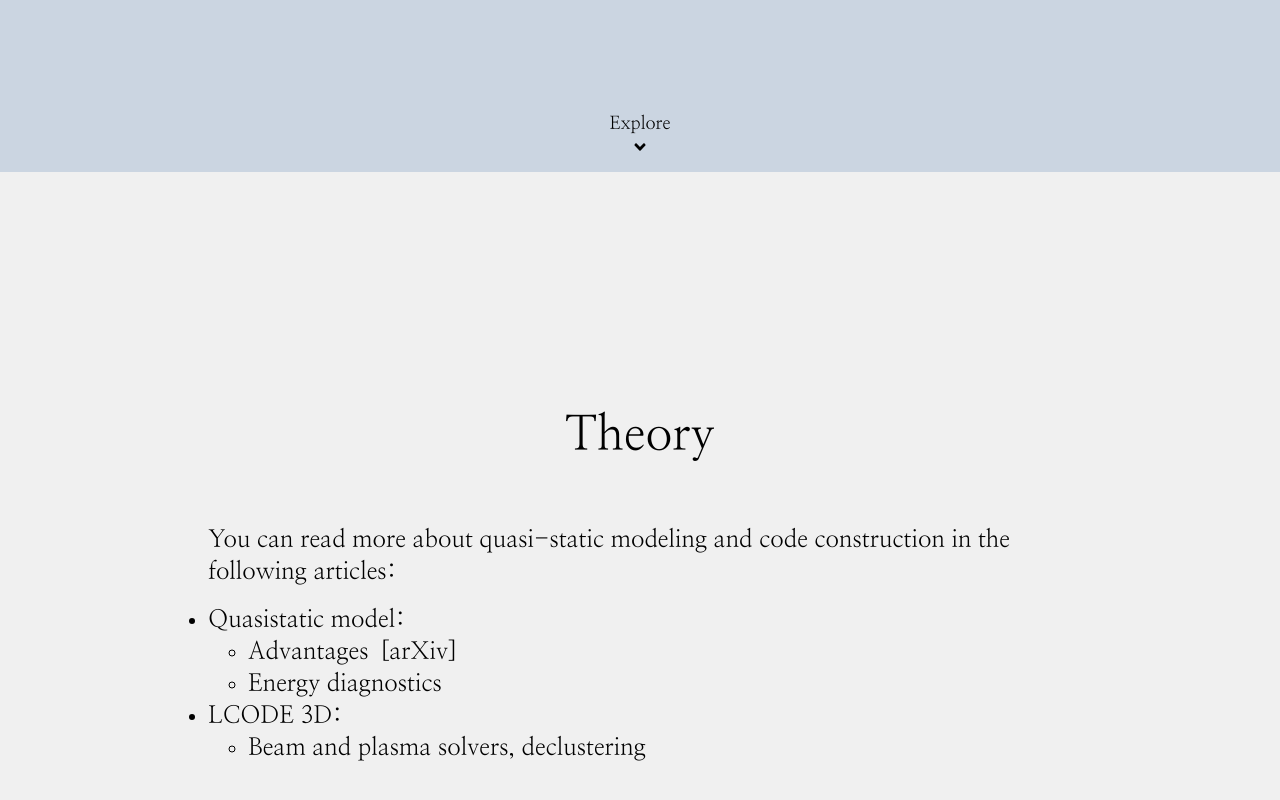
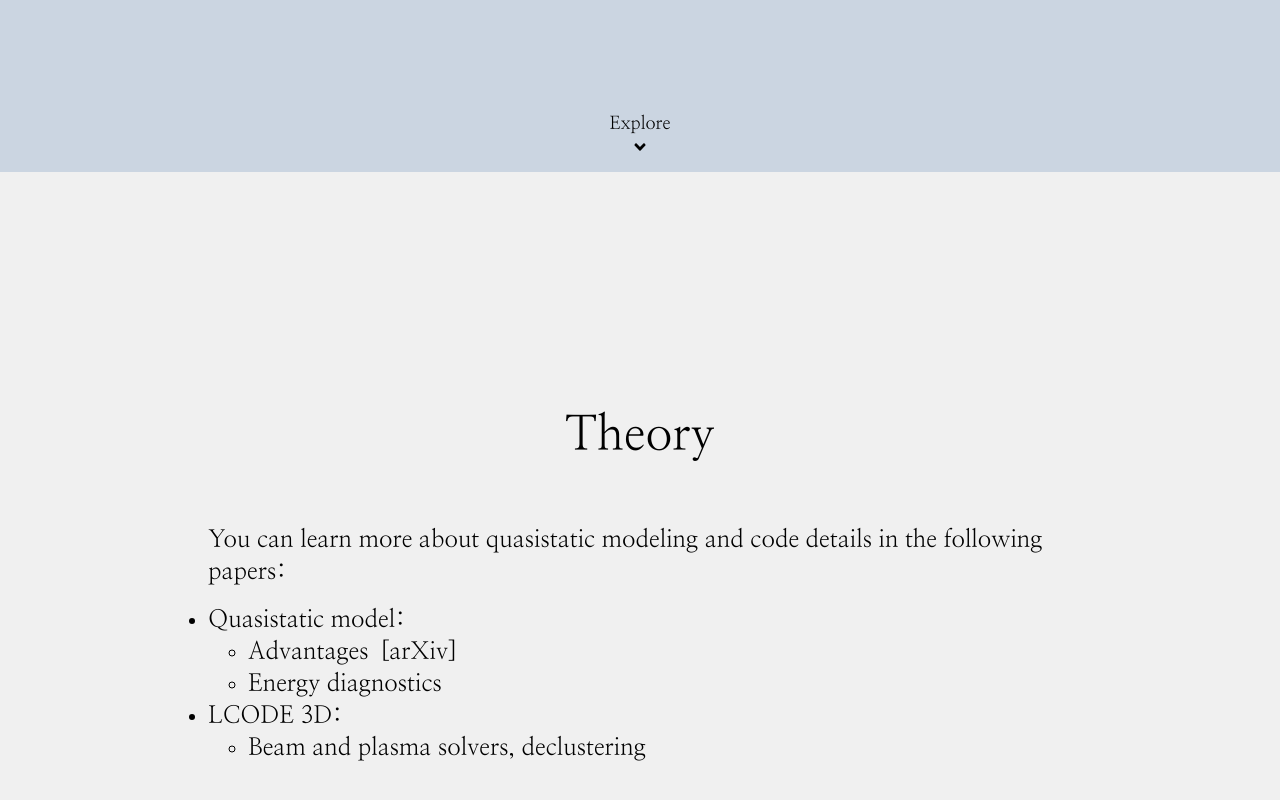
Before and after one commit to nikiquark/lcode_site, a Next.js app: page / in a window 1280 px wide. Shown: the part 628-1428 px from the top of the page. Built offline with nearby package versions, Linux system fonts and the light colour scheme.

Commit message:
feat: Image>img for ssg

```diff
--- a/src/app/2d/page.tsx
+++ b/src/app/2d/page.tsx
@@ -72,7 +72,7 @@ export default function L2D() {
       <main className="relative">
         <section className="flex flex-col h-svh pt-20 bg-[color:rgb(var(--first-bg-rgb))]">
           <div className="flex flex-1 flex-col lg:flex-row justify-center items-center px-12 2xl:px-36 gap-x-20">
-            <Image width={1078} height={535} className="hidden lg:block h-56" src="/l2d_anim.gif" alt="Animation of LCODE 2D" />
+            <img width={1078} height={535} className="hidden lg:block h-56" src="/l2d_anim.gif" alt="Animation of LCODE 2D" />
             <div className="flex flex-col gap-y-9 items-start">
               <h2 className="text-3xl lg:text-6xl">LCODE 2D</h2>
               <p className="text-xl lg:text-2xl xl:text-3xl">LCODE is a freely-distributed code for simulations of particle beam-driven plasma wakefield acceleration. The quasi-static approximation is used for calculating plasma response. The beams are modeled by fully relativistic macro-particles.</p>
@@ -84,7 +84,7 @@ export default function L2D() {
         <section id="theory" className="w-full flex justify-center ">
           <div className="py-16 lg:py-60 lg:px-12 flex flex-col items-begin justify-center w-9/12 lg:text-2xl">
             <h2 id="test" className="self-center text-5xl mb-8 lg:mb-16">Theory</h2>
-            <p className="mb-4">You can read more about quasi-static modeling and code construction in the following articles:
+            <p className="mb-4">You can learn more about quasistatic modeling and code details in the following papers:
             </p>
             <ul className="list-disc">
                 <TheoryList links={links}/>
--- a/src/app/page.tsx
+++ b/src/app/page.tsx
@@ -56,7 +56,7 @@ export default function L3D() {
     <main className="relative">
       <section className="flex flex-col h-svh pt-20 bg-[color:rgb(var(--first-bg-rgb))]">
         <div className="flex flex-1 flex-col lg:flex-row justify-center items-center px-12 2xl:px-36 gap-x-20">
-          <Image width={700} height={500} className="hidden lg:block h-80" src="/l3d_anim.gif" alt="Animation of LCODE 2D" />
+          <img width={700} height={500} className="hidden lg:block h-80" src="/l3d_anim.gif" alt="Animation of LCODE 2D" />
           <div className="flex flex-col gap-y-9 items-start">
             <h2 className="text-3xl lg:text-6xl">LCODE 3D</h2>
             <p className="text-xl lg:text-2xl xl:text-3xl">A recently developed three-dimensional version of the quasistatic code LCODE has a novel feature that enables high-accuracy simulations of the long-term evolution of waves in plasma wakefield accelerators.</p>
@@ -68,7 +68,7 @@ export default function L3D() {
       <section id="theory" className="w-full flex justify-center ">
         <div className="py-16 lg:py-60 lg:px-12 flex flex-col items-begin justify-center w-9/12 lg:text-2xl">
           <h2 id="test" className="self-center text-5xl mb-8 lg:mb-16">Theory</h2>
-          <p className="mb-4">You can read more about quasi-static modeling and code construction in the following articles:
+          <p className="mb-4">You can learn more about quasistatic modeling and code details in the following papers:
           </p>
           <TheoryList links={links} />
         </div>
```
